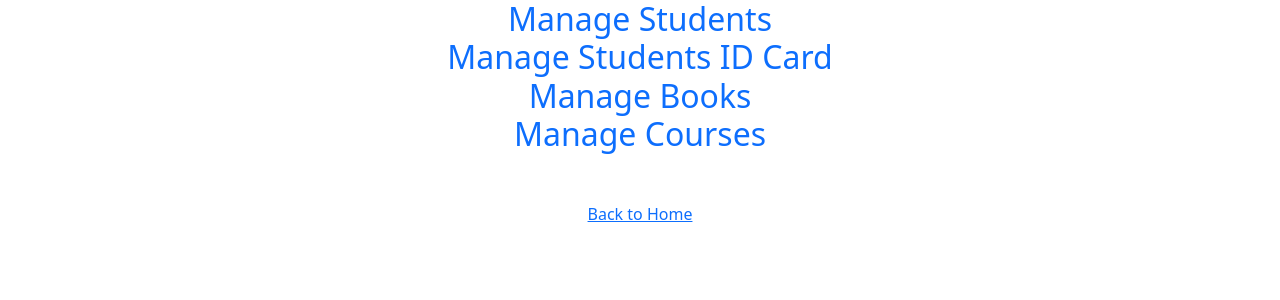
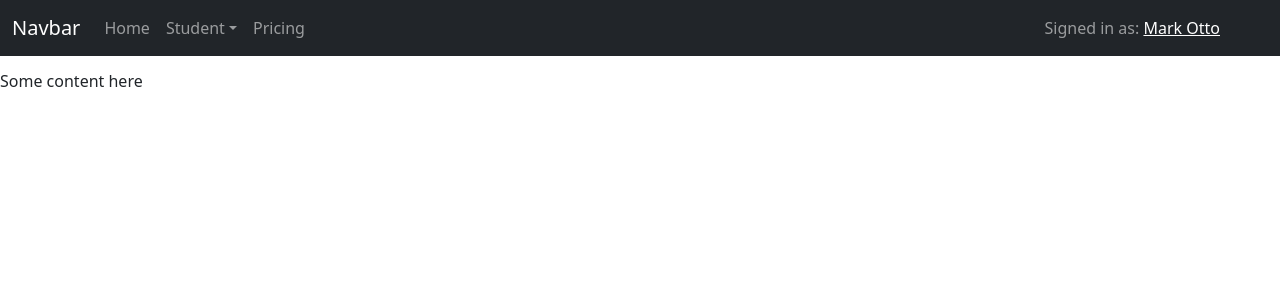
Before and after one commit to hhgiap241/StudentManagementWithReact, a React (Create React App) app: page / in a window 1280 px wide. Shown: the top 300 px of the page. Built offline with nearby package versions, Linux system fonts and the light colour scheme.

Commit message:
add navigation bar

```diff
--- a/src/App.css
+++ b/src/App.css
@@ -1,6 +1,6 @@
-/*.App {*/
-/*  text-align: center;*/
-/*}*/
+.App {
+  margin: 0px;
+}
 
 /*.App-logo {*/
 /*  height: 40vmin;*/
@@ -36,7 +36,3 @@
 /*    transform: rotate(360deg);*/
 /*  }*/
 /*}*/
-
-.App .a{
-    text-decoration: none;
-}
--- a/src/App.js
+++ b/src/App.js
@@ -6,10 +6,13 @@ import Students from "./student/Students";
 import Error from "./error/Error";
 import AddNewStudent from "./student/AddNewStudent";
 import StudentIdCards from "./student/StudentIdCards";
+import NavigationBar from "./home/NavigationBar";
+
 
 function App() {
     return (
         <Router>
+            <NavigationBar/>
             <Routes>
                 <Route path="/" element={<Home/>}/>
                 <Route path="/students" element={<Students/>}/>
@@ -18,9 +21,6 @@ function App() {
                 <Route path={'/students/id-cards'} element={<StudentIdCards/>}/>
                 <Route path="*" element={<Error/>}/>
             </Routes>
-            <div className={'text-center pt-5'}>
-                <Link to={'/'}>Back to Home</Link>
-            </div>
         </Router>
     );
 }
--- a/src/home/Home.js
+++ b/src/home/Home.js
@@ -1,28 +1,29 @@
+// import '../style.css';
 import React from 'react';
-import {Link} from "react-router-dom";
-import {BaseURLProvider} from '../contexts/BaseURLContext';
-
-// const BaseURLContext = React.createContext('http://localhost:8080/api/v1/students');
 
 const Home = () => {
     return (
-        <div className={'text-center'}>
-            <BaseURLProvider>
-                <div>
-                    <Link to={'/students'} className={"h2 text-decoration-none"}>Manage Students</Link>
-                </div>
-                <div>
-                    <Link to={'/students/id-cards'} className={"h2 text-decoration-none"}>Manage Students ID Card</Link>
-                </div>
-            </BaseURLProvider>
-            <div>
-                <Link to={'/books'} className={"h2 text-decoration-none"}>Manage Books</Link>
-            </div>
-            <div>
-                <Link to={'/courses'} className={"h2 text-decoration-none"}>Manage Courses</Link>
-            </div>
+        <div className={'main'}>
+            <p>Some content here</p>
         </div>
-    );
+        // <div className={'text-center'}>
+        //     <BaseURLProvider>
+        //         <div>
+        //             <Link to={'/students'} className={"h2 text-decoration-none"}>Manage Students</Link>
+        //         </div>
+        //         <div>
+        //             <Link to={'/students/id-cards'} className={"h2 text-decoration-none"}>Manage Students ID Card</Link>
+        //         </div>
+        //     </BaseURLProvider>
+        //     <div>
+        //         <Link to={'/books'} className={"h2 text-decoration-none"}>Manage Books</Link>
+        //     </div>
+        //     <div>
+        //         <Link to={'/courses'} className={"h2 text-decoration-none"}>Manage Courses</Link>
+        //     </div>
+        // </div>
+    )
+        ;
 };
 
 export default Home;
--- /dev/null
+++ b/src/home/NavigationBar.js
@@ -0,0 +1,53 @@
+import React from 'react';
+import {Link} from "react-router-dom";
+import {Nav, Navbar, NavDropdown} from "react-bootstrap";
+// import '../style.css';
+
+const NavigationBar = () => {
+    return (
+        <Navbar bg="dark" variant="dark" style={{marginBottom: '13px'}}>
+            <div className={'container-fluid'}>
+                <Navbar.Brand href="#home">Navbar</Navbar.Brand>
+                <Nav className="me-auto">
+                    <Nav.Link href="/">Home</Nav.Link>
+                    <NavDropdown title="Student" id="basic-nav-dropdown">
+                        <NavDropdown.Item>
+                            <Link to={'/students'} style={{textDecoration: 'none', color: '#212529'}}>Manage Students</Link>
+                        </NavDropdown.Item>
+                        <NavDropdown.Item>
+                            <Link to={'/students/id-cards'} style={{textDecoration: 'none', color: '#212529'}}>Manage Student Id Cards</Link>
+                        </NavDropdown.Item>
+                        <NavDropdown.Divider />
+                        <NavDropdown.Item>
+                            <Link to={'/students/add'} style={{textDecoration: 'none', color: '#212529'}}>Add New Student</Link>
+                        </NavDropdown.Item>
+                    </NavDropdown>
+                    <Nav.Link href="#pricing">Pricing</Nav.Link>
+                </Nav>
+                <Navbar.Collapse className="justify-content-end">
+                    <Navbar.Text style={{paddingRight: '3rem'}}>
+                        Signed in as: <a href="#login">Mark Otto</a>
+                    </Navbar.Text>
+                </Navbar.Collapse>
+            </div>
+        </Navbar>
+        // <div className={'text-center'}>
+        //     <BaseURLProvider>
+        //         <div>
+        //             <Link to={'/students'} className={"h2 text-decoration-none"}>Manage Students</Link>
+        //         </div>
+        //         <div>
+        //             <Link to={'/students/id-cards'} className={"h2 text-decoration-none"}>Manage Students ID Card</Link>
+        //         </div>
+        //     </BaseURLProvider>
+        //     <div>
+        //         <Link to={'/books'} className={"h2 text-decoration-none"}>Manage Books</Link>
+        //     </div>
+        //     <div>
+        //         <Link to={'/courses'} className={"h2 text-decoration-none"}>Manage Courses</Link>
+        //     </div>
+        // </div>
+    );
+};
+
+export default NavigationBar;
--- a/src/index.js
+++ b/src/index.js
@@ -7,9 +7,9 @@ import reportWebVitals from './reportWebVitals';
 const root = ReactDOM.createRoot(document.getElementById('root'));
 root.render(
     <React.StrictMode>
-        <div className={'container-fluid'}>
+        {/*<div className={'container-lg'}>*/}
             <App/>
-        </div>
+        {/*</div>*/}
     </React.StrictMode>
 );
 
--- a/src/student/Students.js
+++ b/src/student/Students.js
@@ -25,7 +25,6 @@ const Students = () => {
     return (
         <div className={'text-center'}>
             <h1>Manage Students</h1>
-            <Link to={'/students/add'} className={"h3"}>Add New Student</Link>
             <Table striped bordered hover className="align-items-center text-center">
                 <thead style={{backgroundColor: "darkgrey"}}>
                 <tr>
--- /dev/null
+++ b/src/style.css
@@ -0,0 +1,24 @@
+.navbar {
+    position: fixed; /* Set the navbar to fixed position */
+    top: 0; /* Position the navbar at the top of the page */
+    width: 100%; /* Full width */
+}
+
+/* Links inside the navbar */
+.navbar a {
+    float: left;
+    display: block;
+    color: #f2f2f2;
+    text-decoration: none;
+}
+
+/* Change background on mouse-over */
+/*.navbar a:hover {*/
+/*    background: #ddd;*/
+/*    color: black;*/
+/*}*/
+
+/* Main content */
+.main {
+    margin-top: 30px; /* Add a top margin to avoid content overlay */
+}
```
